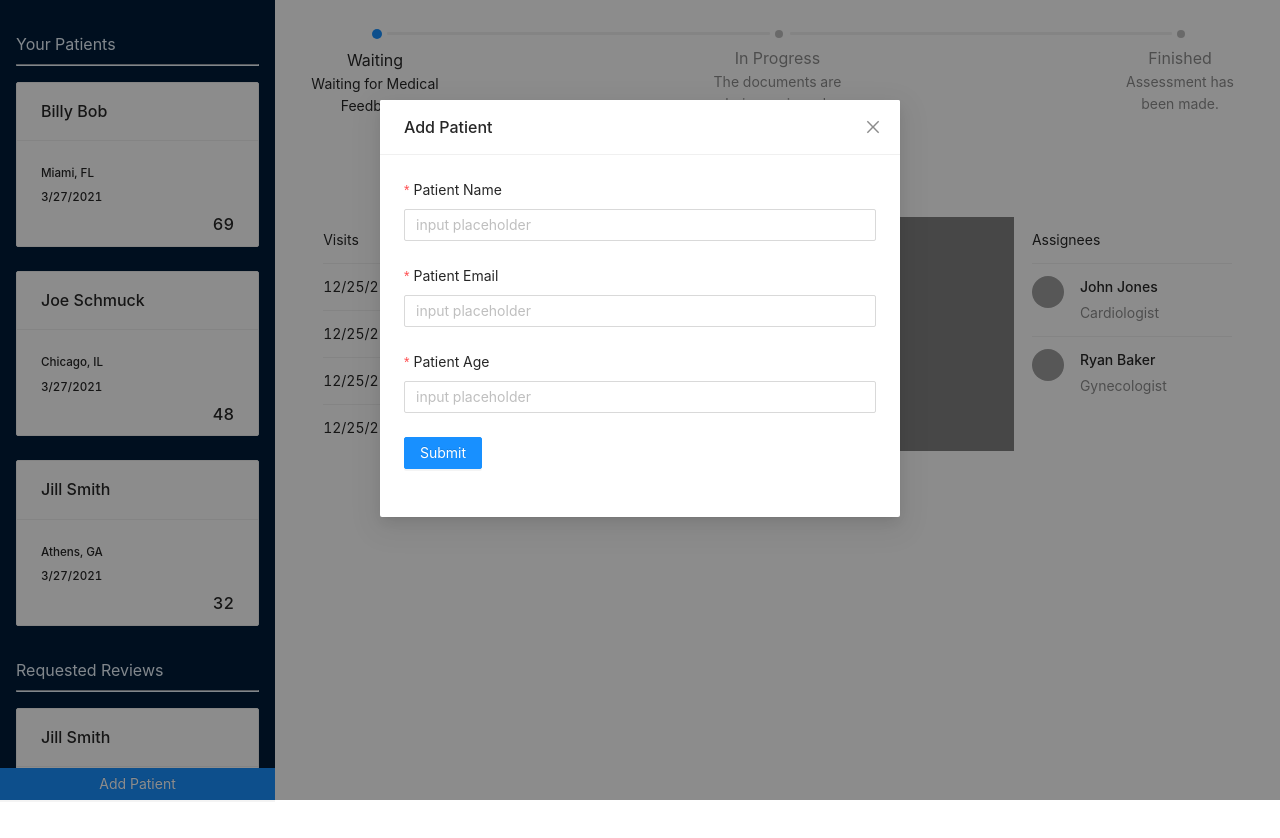
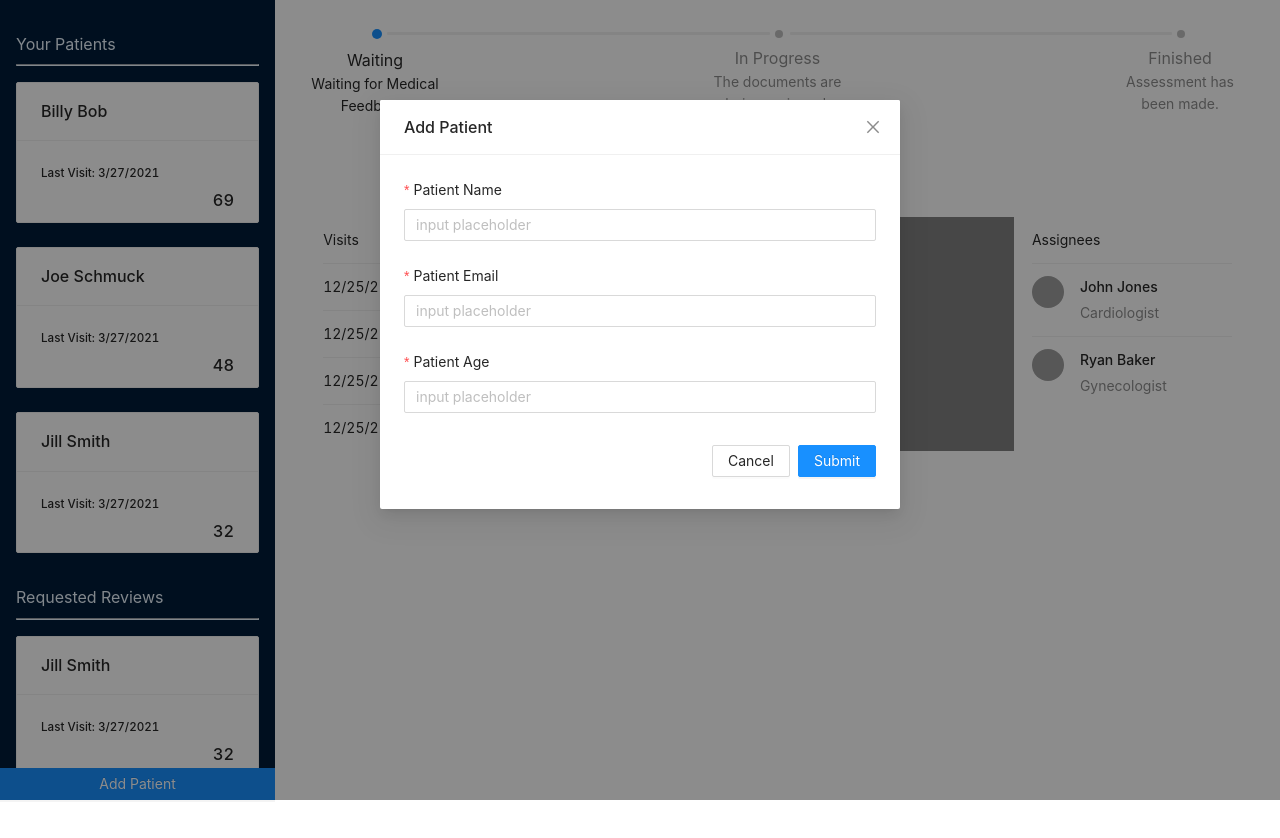
Before and after one commit to Astatium5/dr-lab, a React (Create React App) app in the folder client/: page /main in a window 1280 px wide. Both pictures are taken after a click on the button "Add Patient". Shown: the top 838 px of the page. Built offline with nearby package versions, Linux system fonts and the light colour scheme; grey boxes are pictures that could not be loaded.

Commit message:
Adjusted styles for patient modal

```diff
--- a/client/src/components/AddPatientModal.jsx
+++ b/client/src/components/AddPatientModal.jsx
@@ -24,37 +24,46 @@ function AddPatientModal({ visible, onConfirm, onCancel }) {
     >
       <Form layout="vertical" onFinish={addPatient} name="Add patient form">
         <Form.Item
-          required
           label="Patient Name"
-          rules={{
+          name="name"
+          rules={[
+            {
               required: true,
               message: 'Please enter a name',
-          }}
+            },
+          ]}
         >
           <Input placeholder="input placeholder" />
         </Form.Item>
         <Form.Item
-          required
           label="Patient Email"
-          rules={{
+          name="email"
+          rules={[
+            {
               required: true,
               message: 'Please enter an email',
-          }}
+            },
+          ]}
         >
           <Input placeholder="input placeholder" />
         </Form.Item>
         <Form.Item
-          required
           label="Patient Age"
-          rules={{
+          name="age"
+          rules={[
+            {
               required: true,
               message: 'Please enter an age',
-          }}
+            },
+          ]}
         >
           <Input placeholder="input placeholder" />
         </Form.Item>
         <Form.Item>
-          <Button type="primary" htmlType="submit">
+          <Button htmlType="submit" className="btn-cancel" onClick={onCancel}>
+            Cancel
+          </Button>
+          <Button type="primary" htmlType="submit" className="btn-submit">
             Submit
           </Button>
         </Form.Item>
--- a/client/src/components/PatientCard.jsx
+++ b/client/src/components/PatientCard.jsx
@@ -7,8 +7,11 @@ import '../scss/main-page.scss';
 function PatientCard({ patient, className }) {
   return (
     <Card title={patient.name} className={className}>
-      <h5>{patient.location}</h5>
-      <h5>{patient.lastVisit}</h5>
+      <h5>
+        Last Visit:
+        {' '}
+        {patient.lastVisit}
+      </h5>
       <div className="card-age-label">
         <h3>{patient.age}</h3>
       </div>
@@ -19,7 +22,6 @@ function PatientCard({ patient, className }) {
 PatientCard.propTypes = {
   patient: PropTypes.shape({
     name: PropTypes.string,
-    location: PropTypes.string,
     lastVisit: PropTypes.string,
     age: PropTypes.number,
   }).isRequired,
--- a/client/src/page/MainPage.jsx
+++ b/client/src/page/MainPage.jsx
@@ -12,19 +12,16 @@ const date = new Date().toLocaleDateString();
 const patients = [
   {
     name: 'Jill Smith',
-    location: 'Athens, GA',
     lastVisit: date,
     age: 32,
   },
   {
     name: 'Joe Schmuck',
-    location: 'Chicago, IL',
     lastVisit: date,
     age: 48,
   },
   {
     name: 'Billy Bob',
-    location: 'Miami, FL',
     lastVisit: date,
     age: 69,
   },
--- a/client/src/scss/add-patient-modal.scss
+++ b/client/src/scss/add-patient-modal.scss
@@ -0,0 +1,20 @@
+.add-patient-modal {
+
+  .ant-modal-body {
+    padding-bottom: 8px;
+  }
+
+  .ant-form-item-control-input-content {
+    display: flex;
+    justify-content: flex-end;
+  }
+
+  .btn-cancel {
+    margin-right: 8px;
+  }
+
+  .btn-submit,
+  .btn-cancel {
+    margin-top: 8px;
+  }
+}
```
Lines whose indentation alone changed are shown as unchanged.
